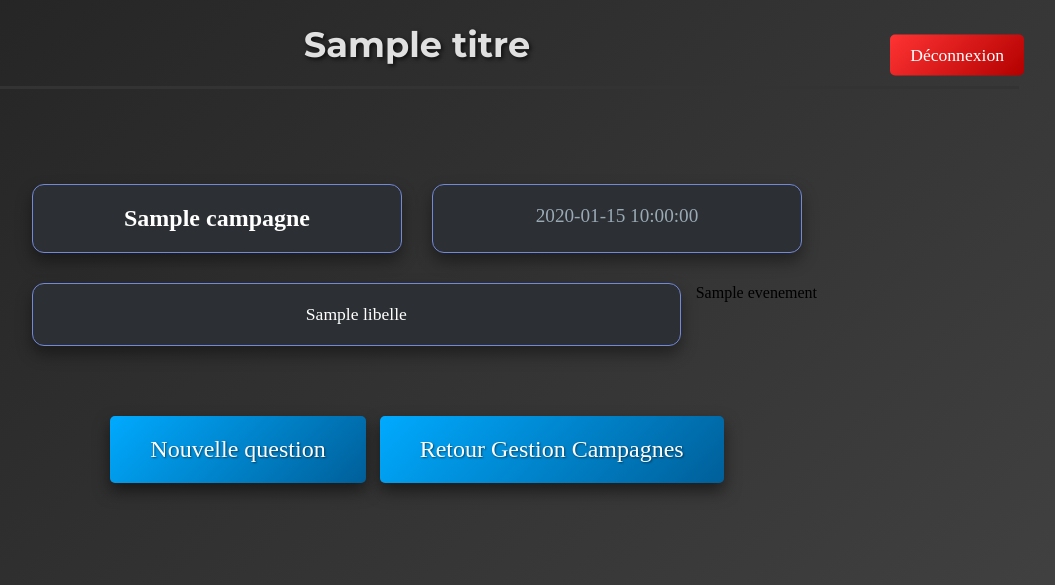
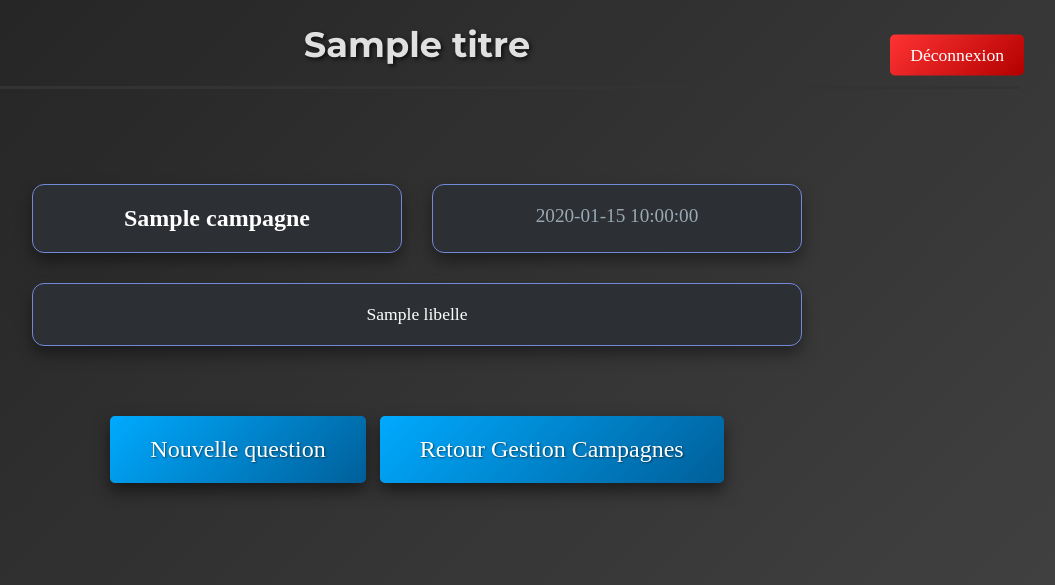
Before and after one commit to Thomascombarieu/CenterCall_Thomas, a CodeIgniter 4 app: the page made by app/Views/Question/gestion.php in a window 1280 px wide. Shown: the top 585 px of the page, without its empty margins (223-1278 px from the left). Run offline with PHP 8.4 and a stand-in for CodeIgniter, Linux system fonts and the light colour scheme; the template is opened without the code that fills it: most values are stand-ins (such as "Sample title", 1, 10 or a date in 2020); data that the repository does not hold is empty; some libraries are stand-ins or nearby versions.

Commit message:
Update gestion.php

```diff
--- a/app/Views/Question/gestion.php
+++ b/app/Views/Question/gestion.php
@@ -6,7 +6,7 @@
     <p class="campagne-titre"><?= $campagne['TITRE'] ?></p>
     <p class="campagne-date"><?= $campagne['DATE'] ?></p>
     <p class="campagne-libelle"><?= $campagne['LIBELLE'] ?></p>
-    <p class="campagne-evenement"><?= $campagne['EVENEMENT'] ?></p>
+
 </div>
 <div class="button-container">
     <a class="button button-ajout" href="<?= url_to('creation_question_get', $campagne['ID_CAMPAGNE']) ?>">Nouvelle
```
